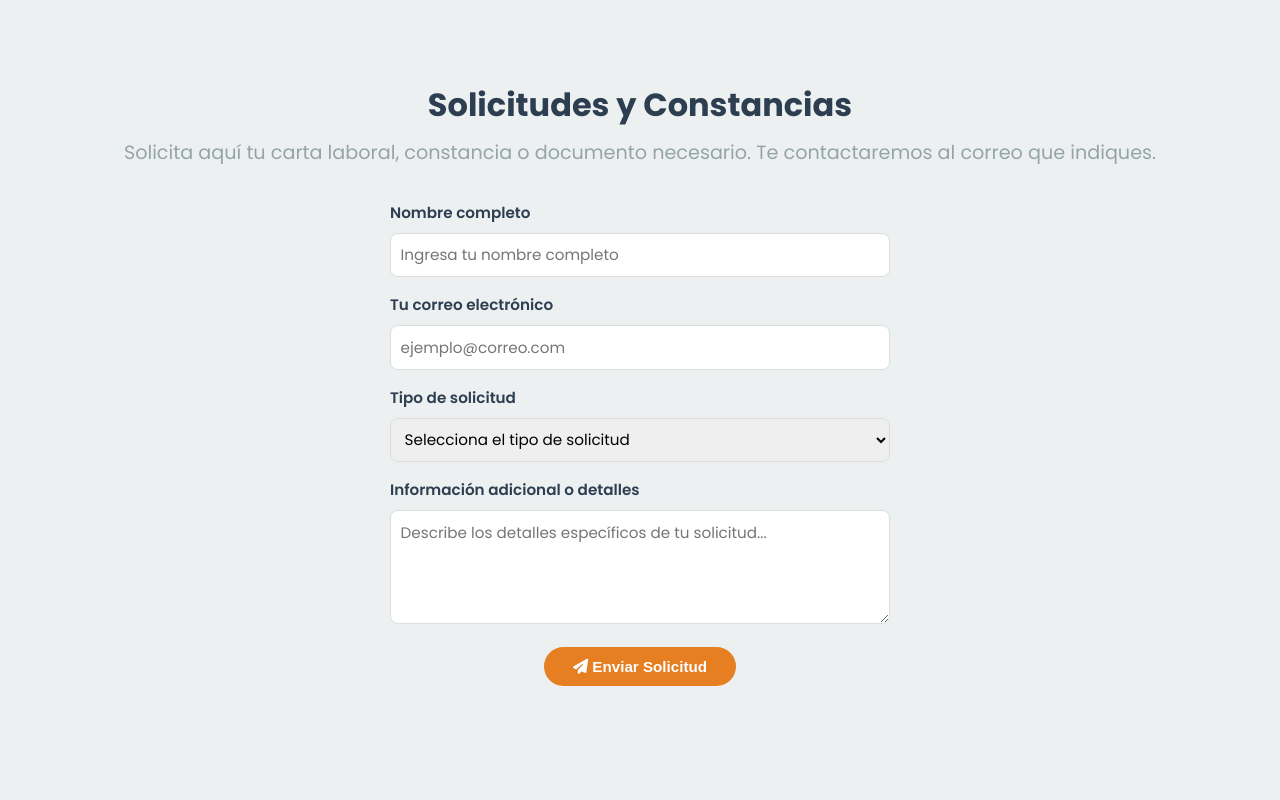
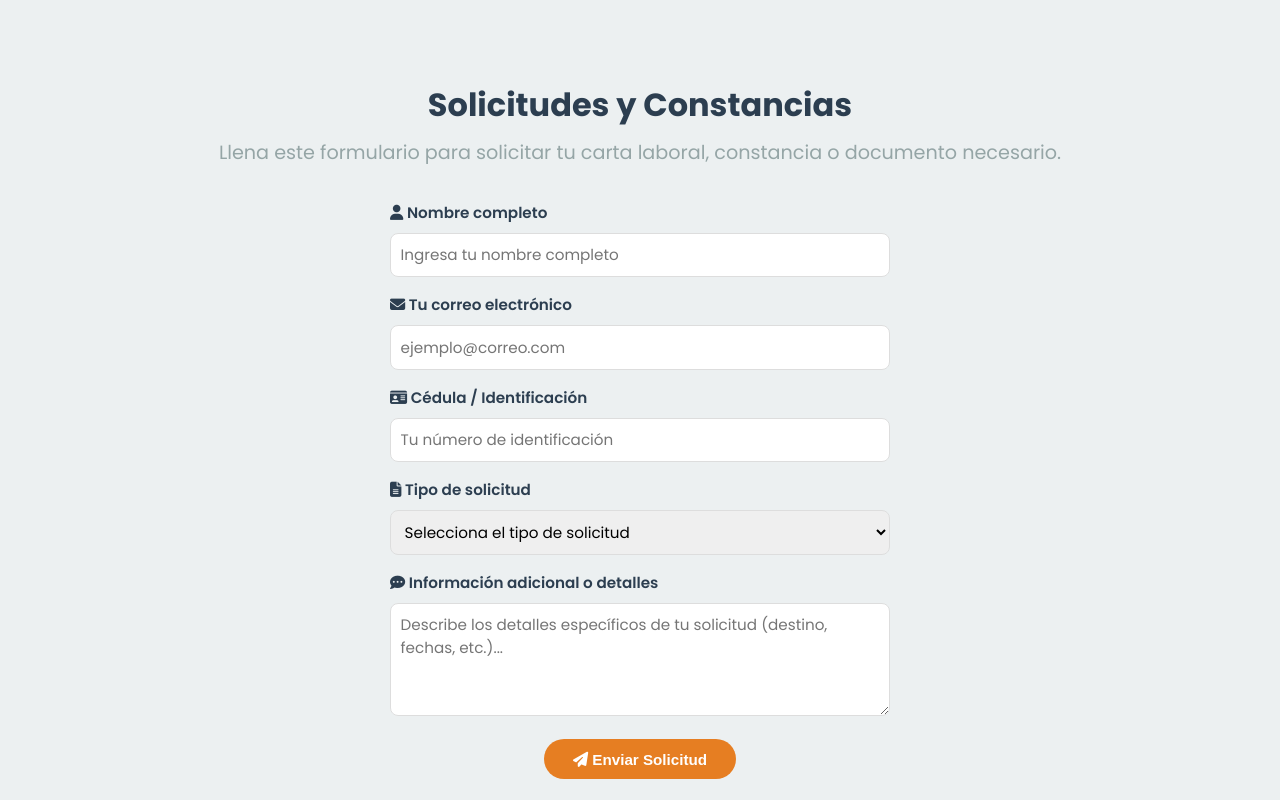
Before and after one commit to JuanjoG11/WEB-T-M-TAT, a plain HTML site: page tat.html in a window 1280 px wide. Shown: the part 4980-5780 px from the top of the page. Drawn offline with nearby package versions, Linux system fonts and the light colour scheme.

Commit message:
cambios formulario

```diff
--- a/tat.html
+++ b/tat.html
@@ -256,41 +256,45 @@
             </a>
         </div>
     </section>
-
  <section id="peticiones" class="section">
     <div class="container">
         <h2 class="section-title" data-aos="fade-up">Solicitudes y Constancias</h2>
-            <p class="section-subtitle" data-aos="fade-up" data-aos-delay="200">Solicita aquí tu carta laboral, constancia o documento necesario. Te contactaremos al correo que indiques.</p>
-            <form action="https://formspree.io/f/YOUR_FORMSPREE_ENDPOINT" method="POST" class="form-modern" data-aos="fade-in" data-aos-delay="400">
+        <p class="section-subtitle" data-aos="fade-up" data-aos-delay="200">
+            Llena este formulario para solicitar tu carta laboral, constancia o documento necesario.
+        </p>
+
+        <form id="solicitud-form" action="https://formspree.io/f/xgvzaqby" method="POST" class="form-modern" data-aos="fade-in" data-aos-delay="400">
             <div class="form-group">
-                    <label for="nombre">Nombre completo</label>
+                <label for="nombre"><i class="fas fa-user"></i> Nombre completo</label>
                 <input type="text" id="nombre" name="nombre" required placeholder="Ingresa tu nombre completo">
             </div>
             <div class="form-group">
-                    <label for="email">Tu correo electrónico</label>
+                <label for="email"><i class="fas fa-envelope"></i> Tu correo electrónico</label>
                 <input type="email" id="email" name="email" required placeholder="ejemplo@correo.com">
             </div>
             <div class="form-group">
-                    <label for="tipo">Tipo de solicitud</label>
+                <label for="identificacion"><i class="fas fa-id-card"></i> Cédula / Identificación</label>
+                <input type="text" id="identificacion" name="identificacion" required placeholder="Tu número de identificación">
+            </div>
+            <div class="form-group">
+                <label for="tipo"><i class="fas fa-file-alt"></i> Tipo de solicitud</label>
                 <select id="tipo" name="tipo" required>
                     <option value="">Selecciona el tipo de solicitud</option>
                     <option value="carta-laboral">Carta laboral</option>
                     <option value="constancia-ingresos">Constancia de ingresos</option>
-                        <option value="certificado-trabajo">Certificado de trabajo</option>
-                        <option value="otros">Otros</option>
+                    <option value="otros">Otros (detallar en mensaje)</option>
                 </select>
             </div>
             <div class="form-group">
-                    <label for="message">Información adicional o detalles</label>
-                    <textarea id="message" name="message" rows="4" required placeholder="Describe los detalles específicos de tu solicitud..."></textarea>
+                <label for="message"><i class="fas fa-comment-dots"></i> Información adicional o detalles</label>
+                <textarea id="message" name="message" rows="4" required placeholder="Describe los detalles específicos de tu solicitud (destino, fechas, etc.)..."></textarea>
             </div>
             <button type="submit" class="btn-primary">
-                    <i class="fas fa-paper-plane"></i> Enviar Solicitud
+                <i class="fas fa-paper-plane" aria-hidden="true"></i> Enviar Solicitud
             </button>
         </form>
     </div>
  </section>
-
     <section id="contacto" class="section bg-light">
     <div class="container">
         <h2 class="section-title" data-aos="fade-up">Contáctanos</h2>
@@ -310,15 +314,6 @@
     </div>
 </section>
 </main>
-
-<footer class="footer">
-    <div class="container">
-        <div class="footer-content" data-aos="fade-up">
-            <p>© 2025 TAT. Todos los derechos reservados</p>
-        </div>
-    </div>
-</footer>
-
 <div id="product-modal" class="modal">
     <div class="modal-content">
         <span class="close-button">×</span>
@@ -335,6 +330,16 @@
             <img src="puma.png" class="mascota-img" alt="Mascota de soporte: un puma">
         </a>
     </div>
+<footer class="footer">
+    <div class="container">
+        <div class="footer-content" data-aos="fade-up">
+            <p>© 2025 TAT. Todos los derechos reservados</p>
+        </div>
+    </div>
+</footer>
+
+
+
 
 <script src="https://unpkg.com/aos@2.3.4/dist/aos.js"></script>
 <script>
```
Also changed, not shown: index.html (+1 -1 lines), tym.html (+16 -10 lines), bg_tat-removebg-preview.png (added). Lines whose indentation alone changed are shown as unchanged.
